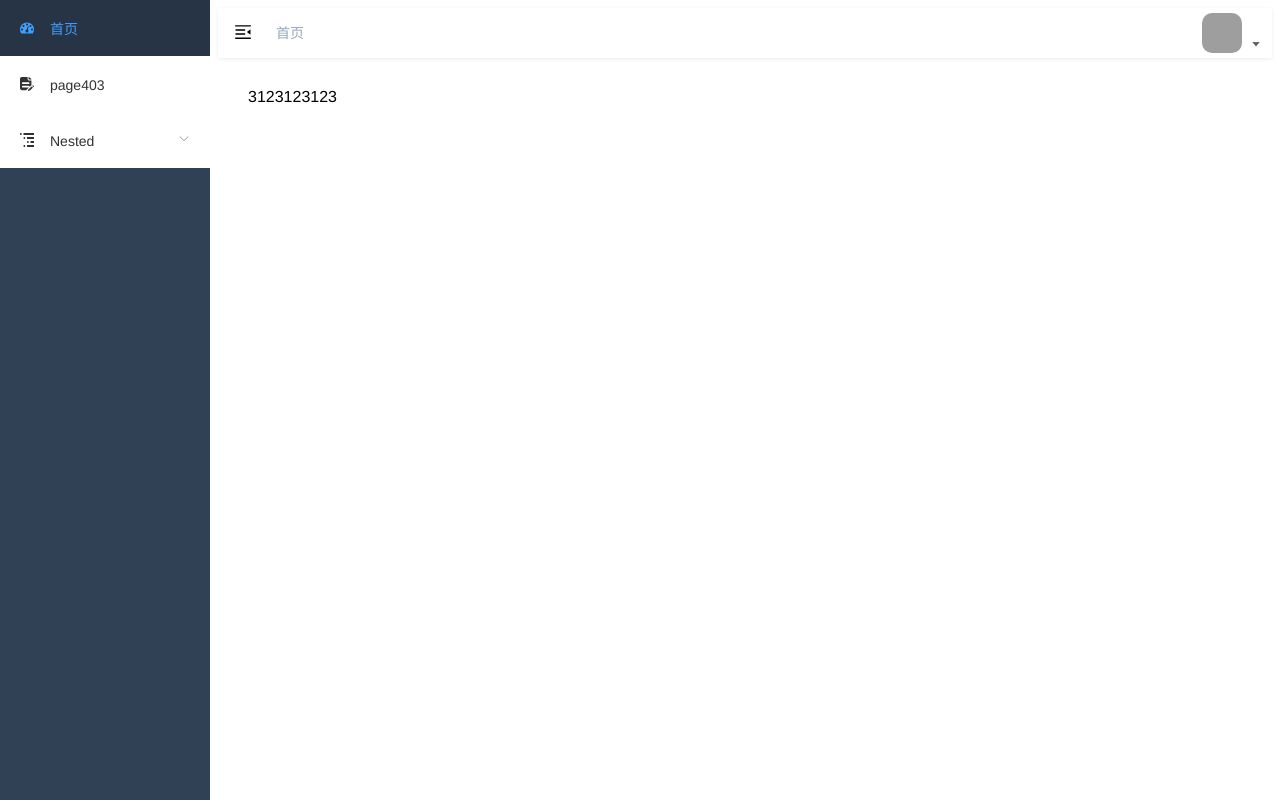
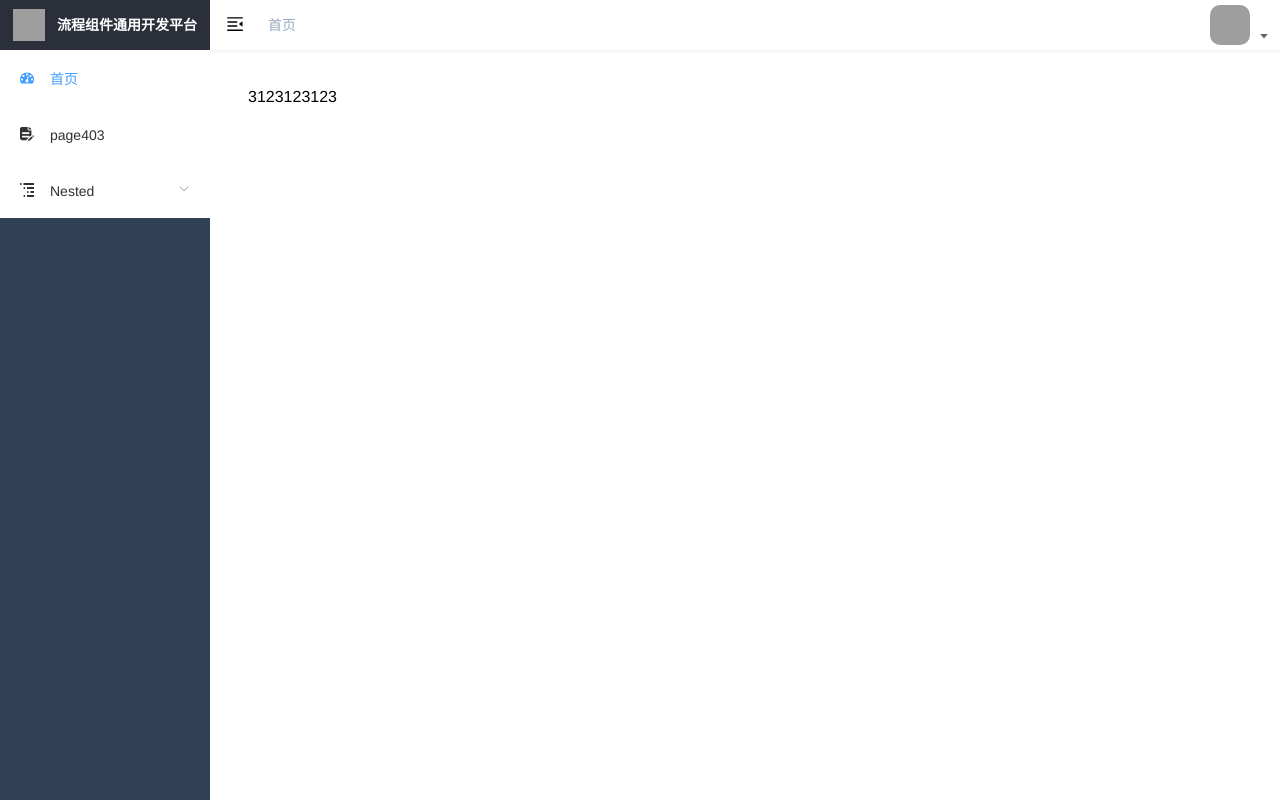
Before and after one commit to xiongbafenghuolang/element-ui, a Vue app in the folder platform-project/: page /#/home in a window 1280 px wide. Built offline with nearby package versions, Linux system fonts and the light colour scheme; grey boxes are pictures that could not be loaded.

Commit message:
完善菜单栏

```diff
--- a/platform-project/src/layout/components/Sidebar/Logo.vue
+++ b/platform-project/src/layout/components/Sidebar/Logo.vue
@@ -24,7 +24,7 @@ export default {
   },
   data() {
     return {
-      title: 'Vue Admin Template',
+      title: '流程组件通用开发平台',
       logo: 'https://wpimg.wallstcn.com/69a1c46c-eb1c-4b46-8bd4-e9e686ef5251.png'
     }
   }
--- a/platform-project/src/main.js
+++ b/platform-project/src/main.js
@@ -1,6 +1,5 @@
 /* eslint-disable no-console */
 import Vue from 'vue'
-import Vuex from 'vuex'
 import App from '@/App.vue'
 import go from 'gojs'
 import ElementUI from 'element-ui'
@@ -22,8 +21,6 @@ Vue.config.productionTip = false
 Vue.prototype.$go = go // 将go挂载到vue的原型上
 Vue.prototype.$api = api; // 将api挂载到vue的原型上
 
-
-Vue.use(Vuex)
 Vue.use(ElementUI);
 
 // 定义全局过滤器
--- a/platform-project/src/router/index.js
+++ b/platform-project/src/router/index.js
@@ -10,6 +10,7 @@ export const constantRoutes = routes;
 
 const createRouter = () => new VueRouter({
   // mode: 'history', // 需要服务的支持
+  base: process.env.BASE_URL,
   scrollBehavior: () => ({ y: 0 }),
   routes: constantRoutes
 })
--- a/platform-project/src/settings.js
+++ b/platform-project/src/settings.js
@@ -1,16 +1,16 @@
 module.exports = {
 
-  title: 'Vue Admin Template',
+  title: '流程组件通用开发平台',
 
   /**
    * @type {boolean} true | false
    * @description Whether fix the header
    */
-  fixedHeader: false,
+  fixedHeader: true,
 
   /**
    * @type {boolean} true | false
    * @description Whether show the logo in sidebar
    */
-  sidebarLogo: false
+  sidebarLogo: true
 }
--- a/platform-project/src/store/index.js
+++ b/platform-project/src/store/index.js
@@ -1,4 +1,5 @@
 
+import Vue from 'vue'
 import Vuex from 'vuex'
 import defaultState  from './state/state'
 import mutations from './mutations/mutations'
@@ -8,6 +9,7 @@ import actions from './actions/actions'
 import app from './modules/app'
 import settings from './modules/settings'
 
+Vue.use(Vuex)
 // export default store
 export default () => {
   const store =  new Vuex.Store({
```
